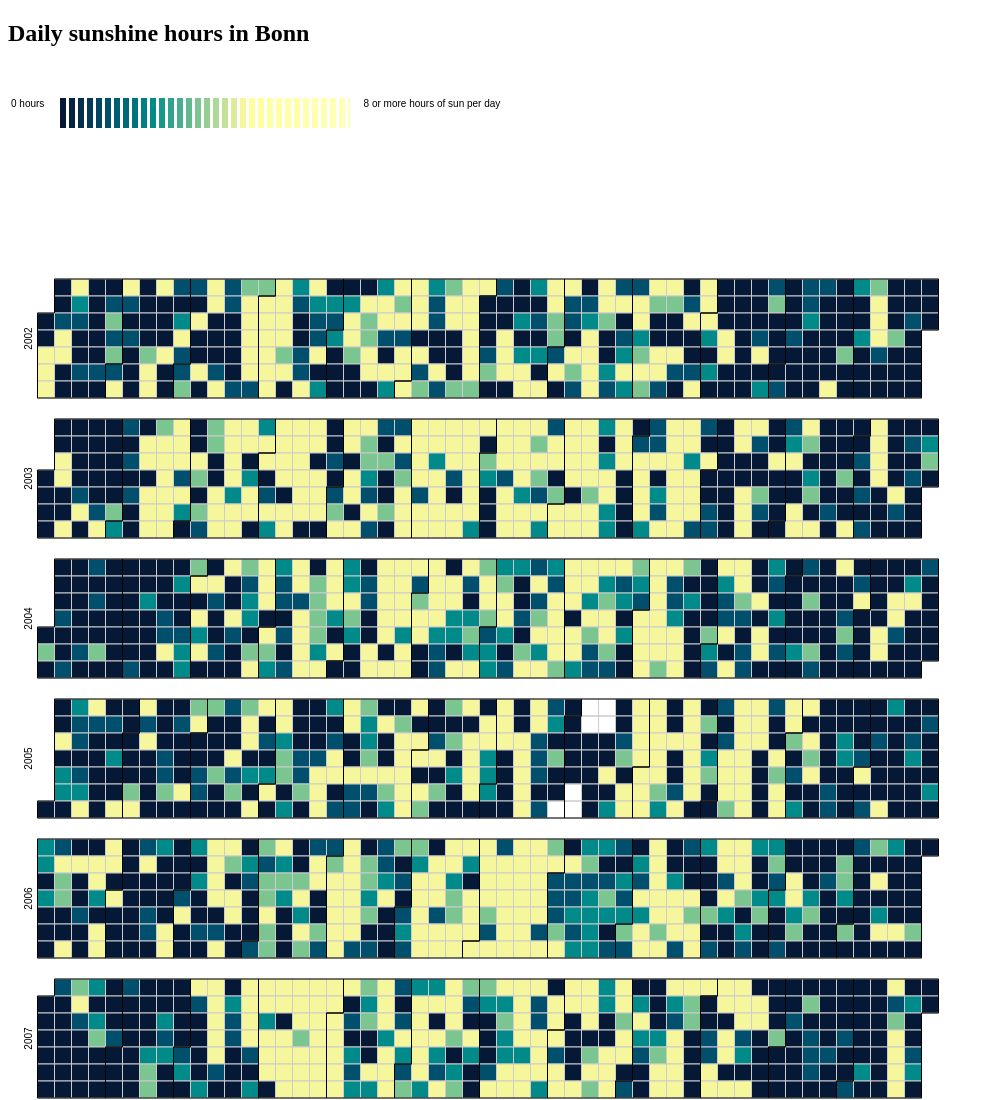
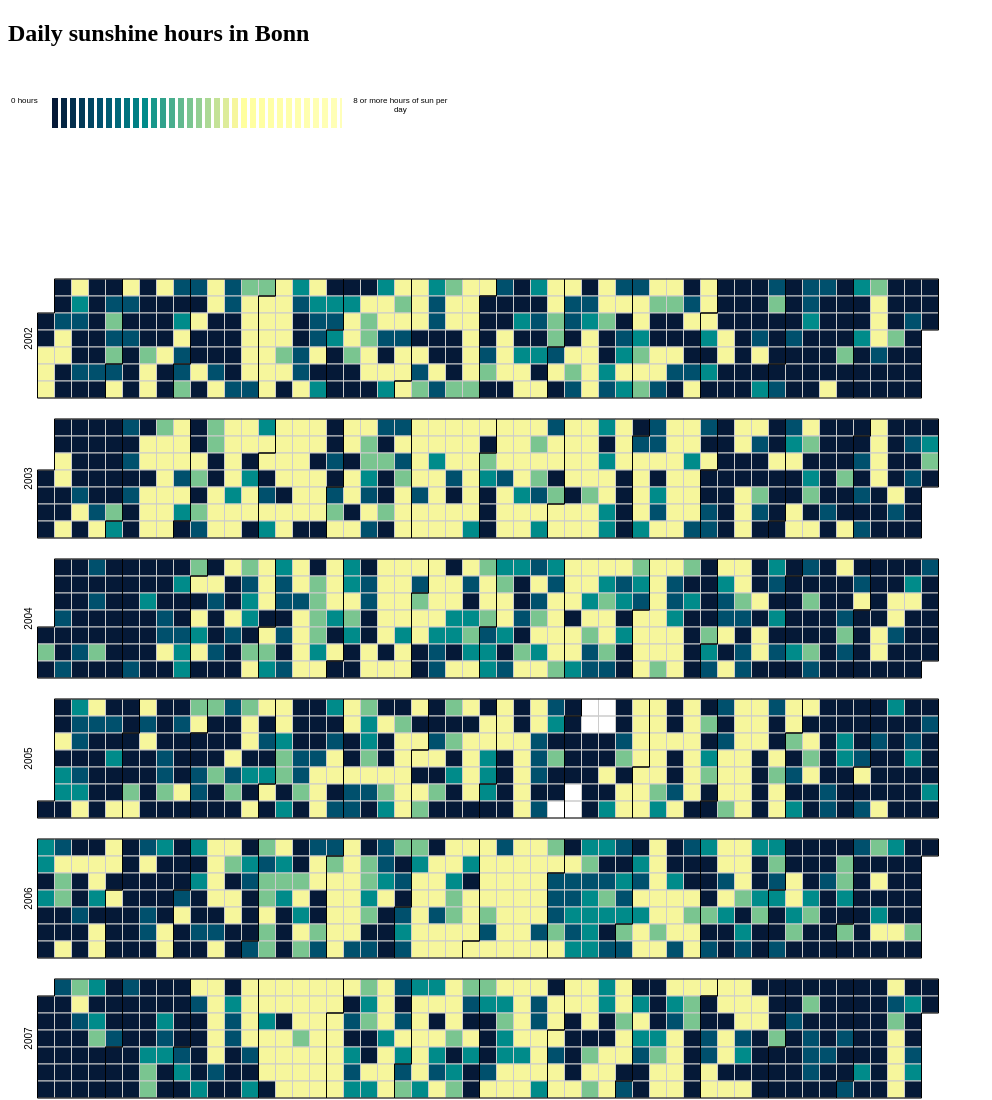
Before and after one commit to asamokhina/sun_in_bonn, a plain HTML site: page index.html in a window 1280 px wide. Shown: the top 1100 px of the page, without its empty margins (0-992 px from the left). Drawn offline with nearby package versions, Linux system fonts and the light colour scheme.

Commit message:
Update index.html

```diff
--- a/index.html
+++ b/index.html
@@ -8,7 +8,7 @@
 <script src="https://d3js.org/d3.v4.min.js"></script>
 	<h2>Daily sunshine hours in Bonn</h2>
 	<br>
-	<table width="500"><tr><td valign="top"><p style="font-size:10px; font-family:sans-serif;">0 hours</p></td><td> <svg class="scale"></svg></td><td valign="top"><p style="font-size:10px; font-family:sans-serif;">8 or more hours of sun per day</p></td></tr></table>
+	<table width="450"><tr><td align="center" valign="top"><p style="font-size:8px; font-family:sans-serif;">0 hours</p></td><td> <svg class="scale"></svg></td><td align="center" valign="top"><p style="font-size:8px; font-family:sans-serif;">8 or more hours of sun per day</p></td></tr></table>
 <br>
 <script>
 var data = d3.range(50);
```
